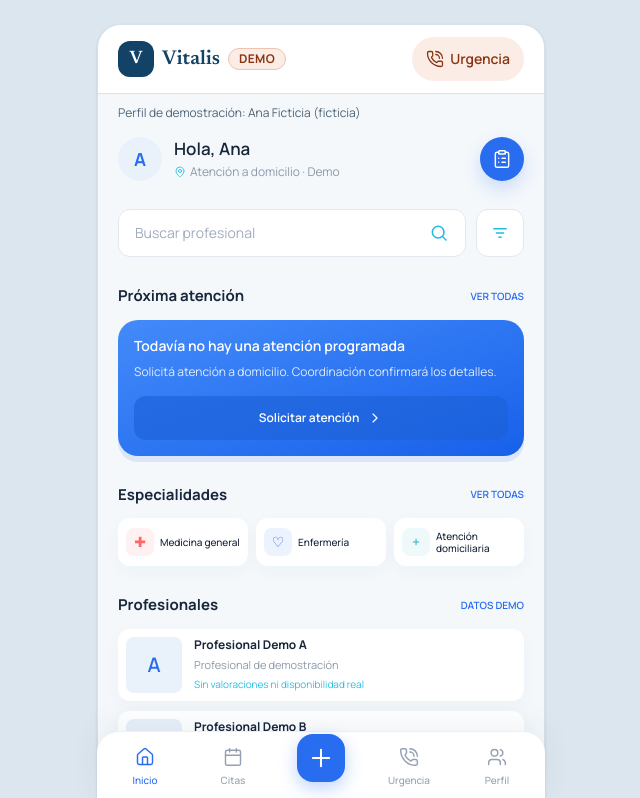
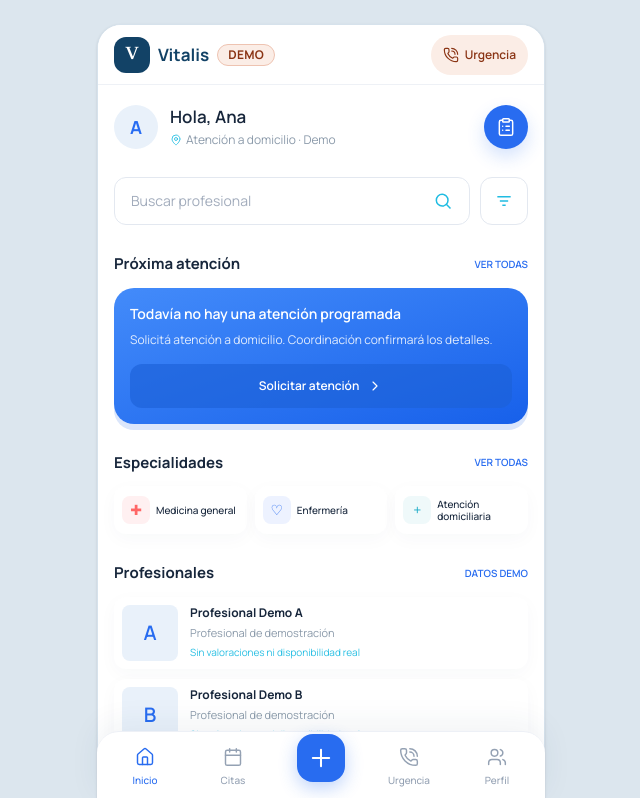
Before and after one commit to equantum-py/vitalis-demo, a Next.js app: page /paciente in a window 1280 px wide. Shown: the top 798 px of the page, without its empty margins (319-959 px from the left). Built offline with nearby package versions, Linux system fonts and the light colour scheme.

Commit message:
style: compactar layout paciente y dar prioridad a home blanca

```diff
--- a/app/paciente/layout.tsx
+++ b/app/paciente/layout.tsx
@@ -11,33 +11,25 @@ import { PACIENTE_DEMO } from "@/lib/fixtures";
 
 export default function LayoutPaciente({ children }: { children: React.ReactNode }) {
   return (
-    <div className="mx-auto flex min-h-dvh w-full max-w-md flex-col bg-paper md:my-6 md:min-h-[calc(100dvh-3rem)] md:overflow-hidden md:rounded-3xl md:border md:border-line md:shadow-sm">
-      <header className="sticky top-0 z-10 flex items-center justify-between gap-2 bg-surface px-5 py-3 shadow-[0_1px_0_var(--color-line)]">
+    <div className="mx-auto flex min-h-dvh w-full max-w-md flex-col bg-white md:my-6 md:min-h-[calc(100dvh-3rem)] md:overflow-hidden md:rounded-3xl md:border md:border-line md:shadow-sm">
+      <header className="flex min-h-[60px] items-center justify-between gap-2 border-b border-[#eef1f6] bg-white px-4">
         <div className="flex min-w-0 items-center gap-2">
           <MarcaVitalis />
-          <Link href="/paciente" className="font-display text-xl font-semibold text-navy">
-            Vitalis
-          </Link>
+          <Link href="/paciente" className="font-sans text-[17px] font-bold text-[#124266]">Vitalis</Link>
           <DemoBadge />
         </div>
-        <Link
-          href="/paciente/urgencia"
-          aria-label="Urgencia"
-          className="inline-flex min-h-11 shrink-0 items-center gap-1.5 rounded-full bg-warm-soft px-3 text-sm font-semibold text-warm-ink focus-visible:outline-3 focus-visible:outline-offset-2 focus-visible:outline-azul-600 min-[390px]:px-3.5"
-        >
-          <Icono nombre="urgencia" className="size-4.5" />
-          <span className="max-[389px]:sr-only">Urgencia</span>
+        <Link href="/paciente/urgencia" aria-label="Urgencia" className="inline-flex min-h-10 shrink-0 items-center gap-1.5 rounded-full bg-warm-soft px-3 text-xs font-semibold text-warm-ink">
+          <Icono nombre="urgencia" className="size-4" />
+          Urgencia
         </Link>
       </header>
-      <p className="px-5 pt-3 text-xs text-ink-soft">Perfil de demostración: {PACIENTE_DEMO.nombre} (ficticia)</p>
-      <main className="flex-1 px-5 pb-28 pt-4">
+      <main className="flex-1 px-4 pb-28 pt-5">
         <Suspense fallback={<p className="text-ink-soft">Cargando…</p>}>
           <ContenidoRuta>{children}</ContenidoRuta>
         </Suspense>
       </main>
-      <Suspense fallback={null}>
-        <TabBar />
-      </Suspense>
+      <Suspense fallback={null}><TabBar /></Suspense>
+      <span className="sr-only">Perfil ficticio: {PACIENTE_DEMO.nombre}</span>
     </div>
   );
 }
```
